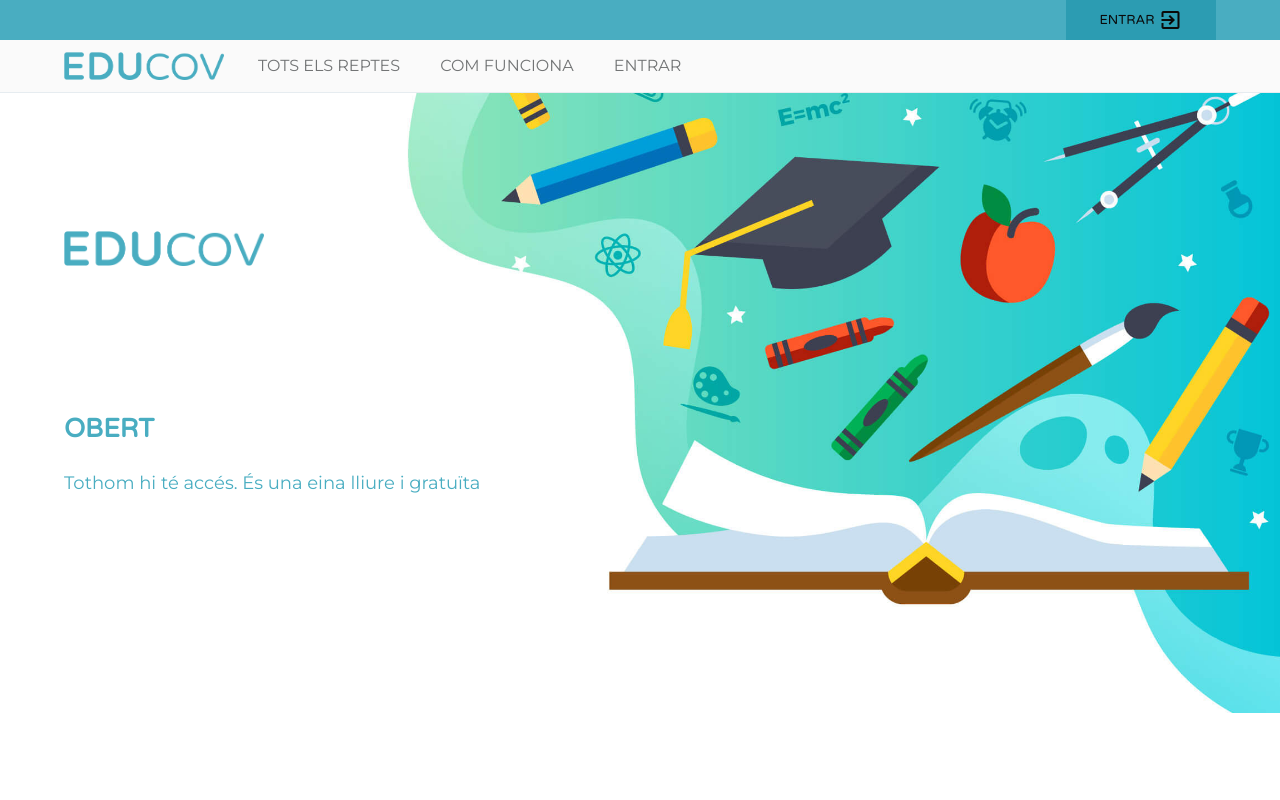
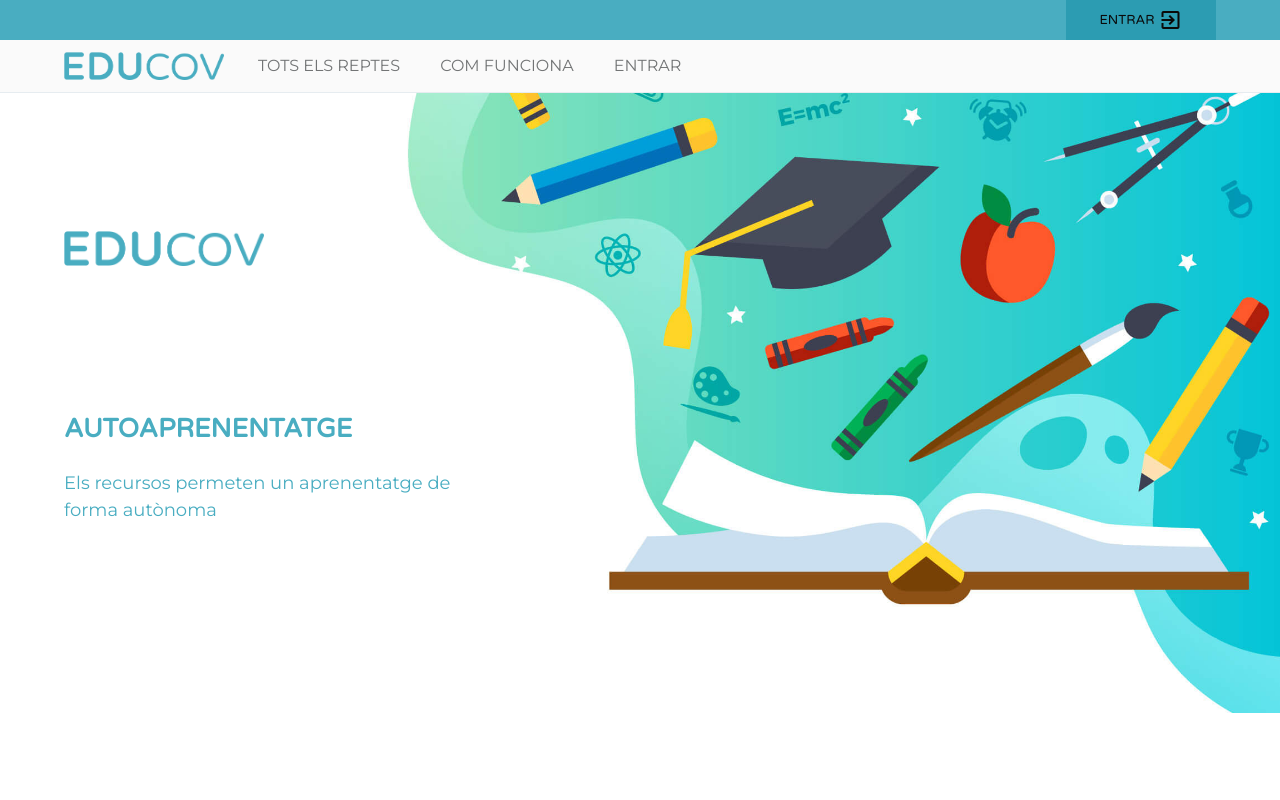
Before and after one commit to zarpilla/educov, a Vue app: page / in a window 1280 px wide. Shown: the top 800 px of the page. Built offline with nearby package versions, Linux system fonts and the light colour scheme; no server answers; the database is empty; what vue-simple-markdown, vue-sweetalert2 would draw is missing.

Commit message:
home slider

```diff
--- a/src/components/Home.vue
+++ b/src/components/Home.vue
@@ -9,10 +9,18 @@
             <div class="column is-9">
               <img id="educov" src="@/assets/images/educov-logo.png" />
               <div class="more">
-                <div class="subtitle" id="educov-title">Autoaprenentatge</div>
+                <!-- <div class="subtitle" id="educov-title">Autoaprenentatge</div>
                 <p class="desc" id="educov-subtitle">
                   {{ text2[0] }}
-                </p>
+                </p> -->
+                <transition name="fade">
+                  <div v-if="seen">
+                    <div class="subtitle">{{ title1 }}</div>
+                    <div class="desc">
+                      {{ title2 }}
+                    </div>
+                  </div>
+                </transition>
               </div>
             </div>
             <div class="column is-3">
@@ -65,7 +73,10 @@ export default {
       text2: ["Els recursos permeten un aprenentatge de forma autònoma", "Tothom hi té accés. És una eina lliure i gratuïta", "Permet la creació de nous continguts i reptes adaptats a les necessitats de cada moment.", "Es poden crear reptes en directe per treballar conjuntament a través de videoconferències"],
       counter: 0,
       interval: 0,
-      polling: null
+      polling: null,
+      title1: "Autoaprenentatge",
+      title2: "Els recursos permeten un aprenentatge de forma autònoma",
+      seen: true
     }
   },
   beforeDestroy () {
@@ -80,19 +91,16 @@ export default {
       this.counter = 1
       this.polling = setInterval(() => {
         this.change()
-      }, 4000)
+      }, 5000)
     },
     change() {
-      let elem1 = document.getElementById('educov-title')
-      let elem2 = document.getElementById('educov-subtitle')
-      if (elem1) {
-        elem1.innerHTML = this.text1[this.counter]
-      }
-      if (elem2) {
-        elem2.innerHTML = this.text2[this.counter]
-      }
-        //elem.html(text[counter]);
+      this.title1 = this.text1[this.counter]
+      this.title2 = this.text2[this.counter]
       this.counter++;
+      this.seen = !this.seen;
+      setTimeout(() => {
+        this.seen = !this.seen;
+      }, 500)
       if(this.counter >= this.text1.length) { this.counter = 0; }
     }
   }
@@ -211,4 +219,10 @@ export default {
     margin-top:140px;
   }
 }
+.fade-enter-active, .fade-leave-active {
+  transition: opacity .5s
+}
+.fade-enter, .fade-leave-to /* .fade-leave-active below version 2.1.8 */ {
+  opacity: 0
+}
 </style>
```
